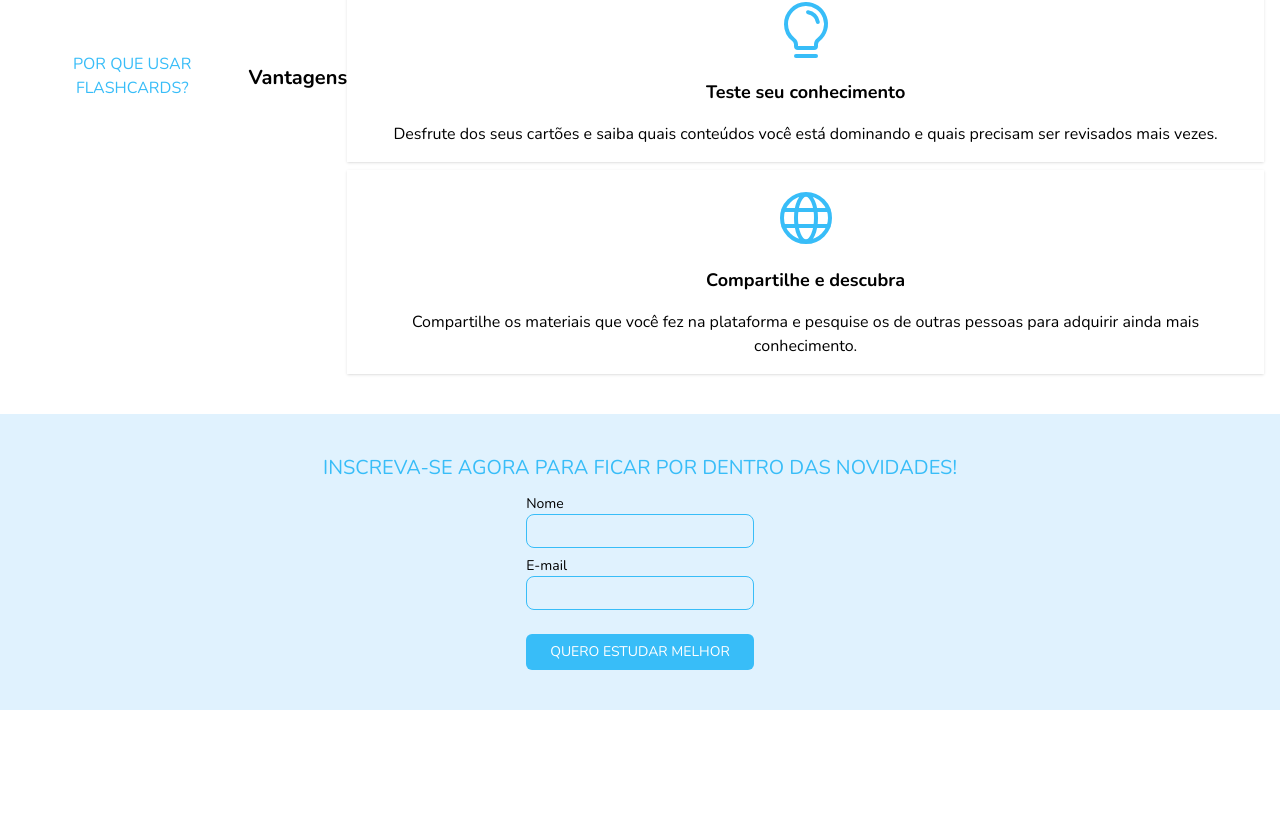
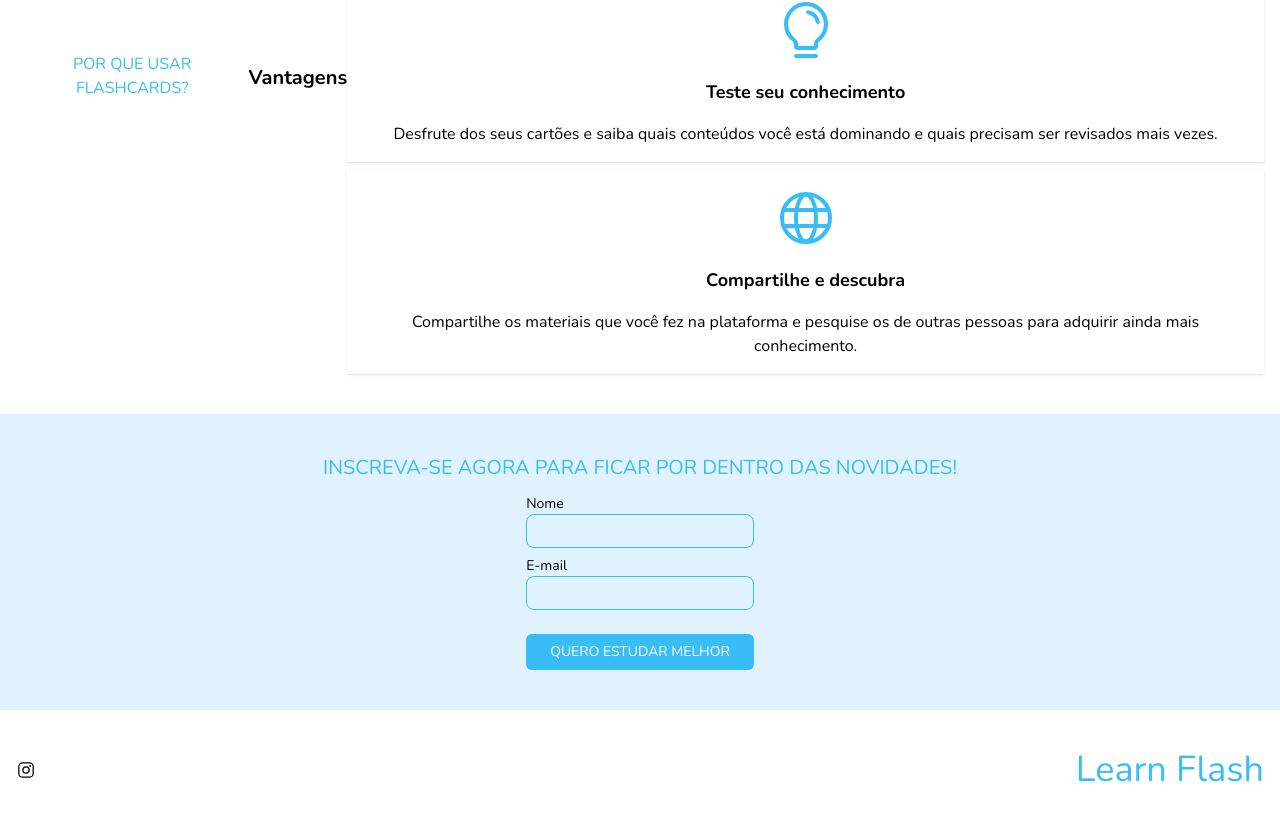
Before and after one commit to vitorwlima/learn-flash-old, a Next.js app: page / in a window 1280 px wide. Shown: the part 912-1732 px from the top of the page. Before the commit the page ends 1622 px from the top, so only its background shows below. Built offline with nearby package versions, Linux system fonts and the light colour scheme.

Commit message:
feat: add footer

```diff
--- a/src/pages/index.tsx
+++ b/src/pages/index.tsx
@@ -1,6 +1,7 @@
 import type { NextPage } from 'next'
 import { Header } from '../components/Header'
 import { Advantages } from '../sections/Advantages'
+import { Footer } from '../sections/Footer'
 import { HowItWorks } from '../sections/HowItWorks'
 import { NewStudy } from '../sections/NewStudy'
 import { Subscription } from '../sections/Subscription'
@@ -13,6 +14,7 @@ const Home: NextPage = () => {
       <HowItWorks />
       <Advantages />
       <Subscription />
+      <Footer />
     </main>
   )
 }
--- /dev/null
+++ b/src/sections/Footer.tsx
@@ -0,0 +1,16 @@
+import { InstagramLogo } from 'phosphor-react'
+import { FC } from 'react'
+import { Logo } from '../components/Logo'
+
+export const Footer: FC = () => {
+  return (
+    <footer className='px-4 pb-8 flex items-center'>
+      <div className='flex-1'>
+        <a href='https://instagram.com/' target='_blank'>
+          <InstagramLogo size={20} />
+        </a>
+      </div>
+      <Logo />
+    </footer>
+  )
+}
```
